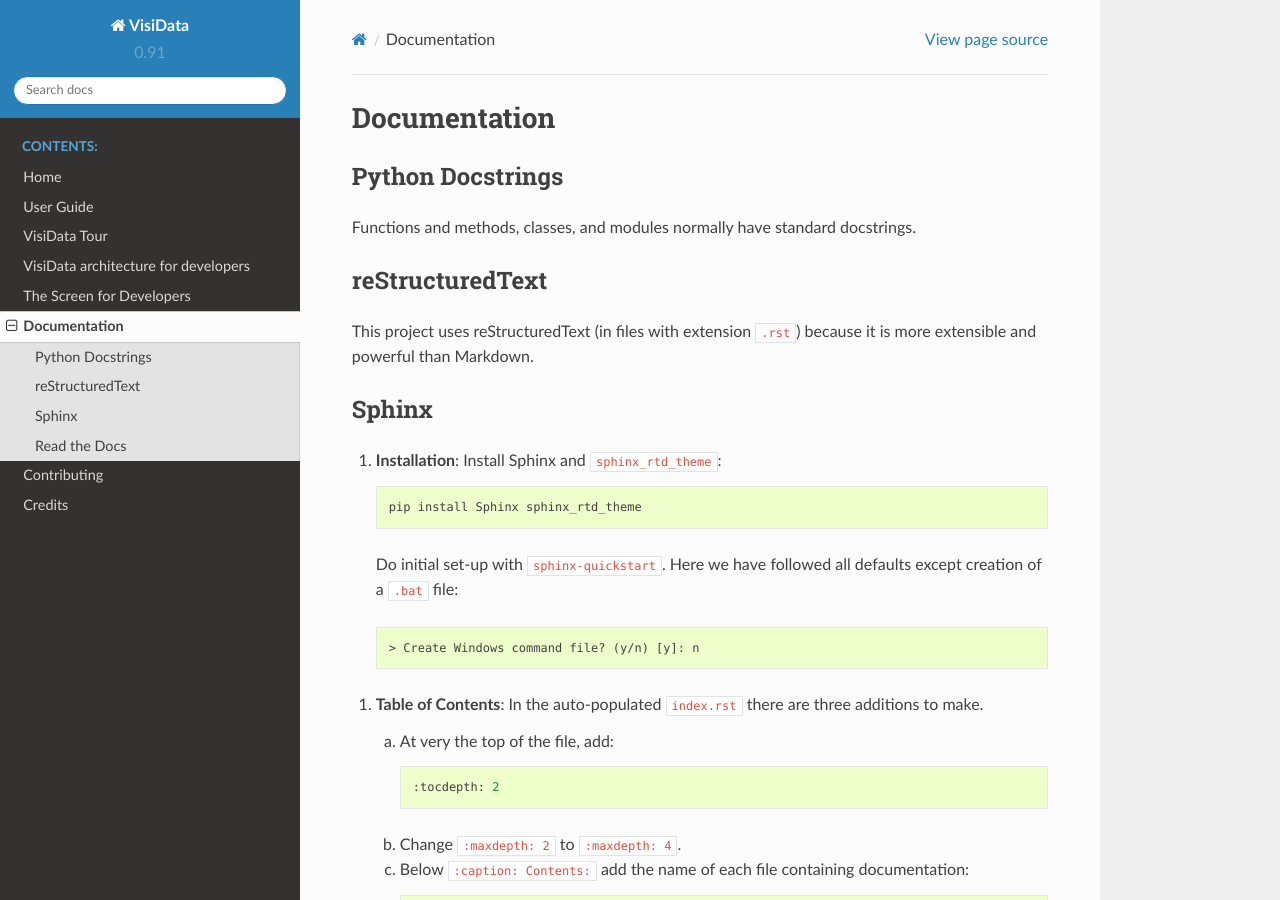
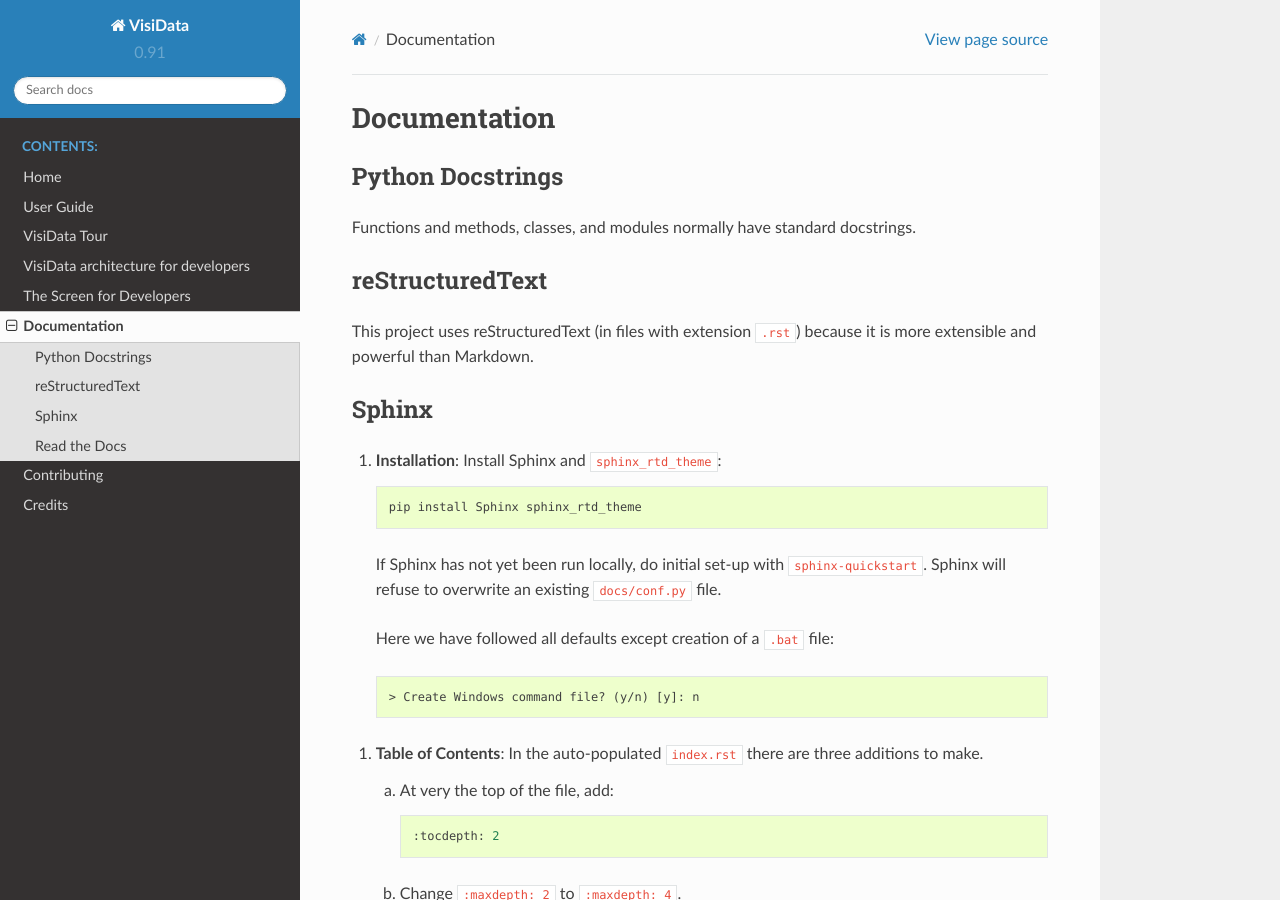
Before and after one commit to saulpw/visidata, a Sphinx documentation site: the page built from docs/documentation.rst, in a window 1280 px wide and 900 px high. Built offline with Sphinx 7.4.7 and the Read the Docs theme 2.0.0, drawn with Linux system fonts in a browser that asks for light colours.

Commit message:
Clarify: sphinx-quickstart on first local run only

```diff
--- a/docs/documentation.rst
+++ b/docs/documentation.rst
@@ -18,7 +18,9 @@
 
     pip install Sphinx sphinx_rtd_theme
 
-  Do initial set-up with ``sphinx-quickstart``. Here we have followed all defaults except creation of a ``.bat`` file::
+  If Sphinx has not yet been run locally, do initial set-up with ``sphinx-quickstart``. Sphinx will refuse to overwrite an existing ``docs/conf.py`` file.
+
+  Here we have followed all defaults except creation of a ``.bat`` file::
 
       > Create Windows command file? (y/n) [y]: n
 
```
